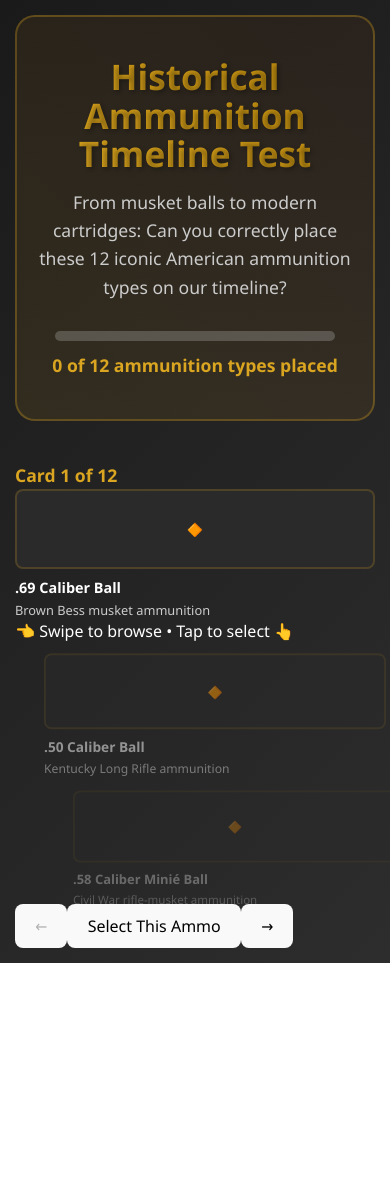
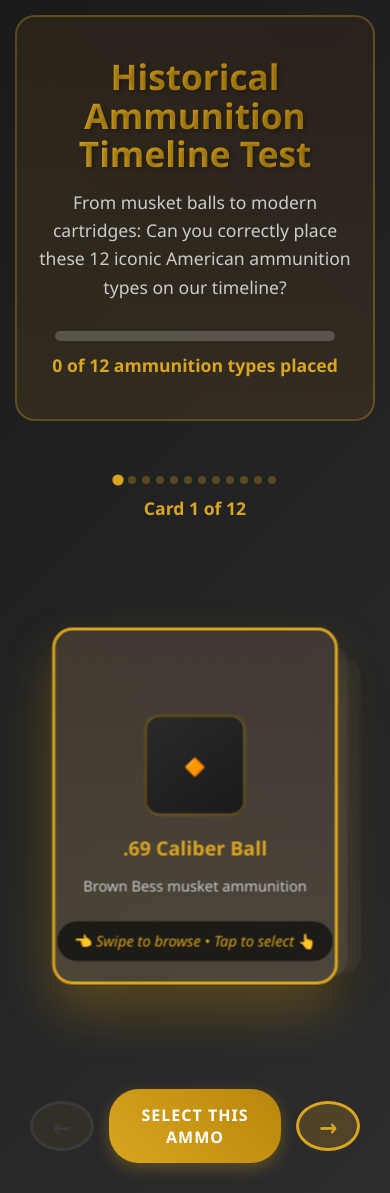
Before and after one commit to andrejanev96/firearms-timeline-test, a React (Vite) app: page / in a window 390 px wide. Before the commit the page ends 963 px from the top, so only its background shows below. Built offline with nearby package versions, Linux system fonts and the light colour scheme.

Commit message:
responsivess fixes

```diff
--- a/src/App.css
+++ b/src/App.css
@@ -93,19 +93,19 @@ body {
   font-size: 1.1rem;
 }
 
-/* Firearms Bank - Reduced spacing */
-.firearms-bank {
+/* Desktop Ammunition Bank */
+.ammunition-bank {
   margin-bottom: 30px;
 }
 
-.firearms-bank h2 {
+.ammunition-bank h2 {
   text-align: center;
   margin-bottom: 20px;
   color: #daa520;
   font-size: 1.6rem;
 }
 
-.firearms-grid {
+.ammunition-grid {
   display: grid;
   grid-template-columns: repeat(auto-fit, minmax(220px, 1fr));
   gap: 15px;
@@ -118,7 +118,6 @@ body {
   place-items: center;
   max-width: 1200px;
   margin: 0 auto;
-  /* Force firearms into fewer rows with more columns */
   grid-auto-rows: minmax(200px, auto);
 }
 
@@ -133,7 +132,8 @@ body {
   border: 2px solid rgba(218, 165, 32, 0.3);
 }
 
-.firearm-card {
+/* Desktop Ammo Cards */
+.ammo-card {
   background: linear-gradient(145deg, #333333, #404040);
   border-radius: 12px;
   padding: 15px;
@@ -147,17 +147,19 @@ body {
   max-width: 220px;
   position: relative;
   overflow: visible;
-  /* Compact sizing for better grid layout */
   min-height: 180px;
+  display: flex;
+  flex-direction: column;
+  justify-content: center;
 }
 
-.firearm-card:hover {
+.ammo-card:hover {
   transform: translateY(-8px);
   box-shadow: 0 15px 30px rgba(218, 165, 32, 0.3);
   border-color: #daa520;
 }
 
-.firearm-card.dragging {
+.ammo-card.dragging {
   opacity: 0.8;
   transform: rotate(5deg) scale(1.05);
   cursor: grabbing;
@@ -165,7 +167,7 @@ body {
   box-shadow: 0 15px 30px rgba(218, 165, 32, 0.5);
 }
 
-.firearm-card.in-timeline {
+.ammo-card.in-timeline {
   transform: scale(0.9);
   cursor: pointer;
   background: linear-gradient(145deg, #2a2a2a, #363636);
@@ -173,45 +175,31 @@ body {
   width: 100%;
 }
 
-.firearm-card.in-timeline:hover {
+.ammo-card.in-timeline:hover {
   background: linear-gradient(145deg, #cc4444, #aa3333);
   transform: scale(0.85);
 }
 
-/* Draggable state for bank firearms */
-.firearm-card[draggable="true"] {
-  cursor: grab;
-}
-
-.firearm-card[draggable="true"]:active {
-  cursor: grabbing;
-}
-
-/* Non-draggable state during selection mode */
-.firearm-card[draggable="false"] {
-  cursor: pointer;
-}
-
 /* Selection Mode Styles */
-.firearm-card.selected {
+.ammo-card.selected {
   border: 3px solid #daa520;
   background: linear-gradient(145deg, #4a4a2a, #5a5a3a);
   box-shadow: 0 0 20px rgba(218, 165, 32, 0.5);
   transform: translateY(-8px) scale(1.05);
 }
 
-.firearm-card.selected:hover {
+.ammo-card.selected:hover {
   transform: translateY(-8px) scale(1.05);
   box-shadow: 0 0 25px rgba(218, 165, 32, 0.7);
 }
 
-.firearm-card.dimmed {
+.ammo-card.dimmed {
   opacity: 0.4;
   pointer-events: all;
   filter: grayscale(50%);
 }
 
-.firearm-card.dimmed:hover {
+.ammo-card.dimmed:hover {
   opacity: 0.6;
   transform: translateY(-2px);
 }
@@ -280,6 +268,354 @@ body {
   font-size: 0.8rem;
   color: #cccccc;
   line-height: 1.3;
+}
+
+/* MOBILE CARD STACK - COMPLETELY NEW */
+.mobile-card-container {
+  padding: 20px;
+  min-height: 85vh;
+  display: flex;
+  flex-direction: column;
+  position: relative;
+}
+
+.mobile-progress {
+  text-align: center;
+  margin-bottom: 20px;
+  z-index: 10;
+  position: relative;
+}
+
+.progress-dots {
+  display: flex;
+  justify-content: center;
+  gap: 6px;
+  margin-bottom: 10px;
+}
+
+.progress-dot {
+  width: 8px;
+  height: 8px;
+  border-radius: 50%;
+  background: rgba(218, 165, 32, 0.3);
+  transition: all 0.3s ease;
+}
+
+.progress-dot.active {
+  background: #daa520;
+  transform: scale(1.4);
+}
+
+.progress-dot.completed {
+  background: #28a745;
+}
+
+/* TRUE CARD STACK */
+.card-stack {
+  flex: 1;
+  position: relative;
+  display: flex;
+  align-items: center;
+  justify-content: center;
+  margin: 20px 0;
+  height: 450px;
+  perspective: 1000px;
+}
+
+.stacked-card {
+  position: absolute;
+  width: 300px;
+  height: 400px;
+  border-radius: 20px;
+  transition: all 0.4s cubic-bezier(0.4, 0, 0.2, 1);
+  transform-style: preserve-3d;
+}
+
+.stacked-card.current {
+  z-index: 100;
+  transform: translateX(0) translateY(0) scale(1) rotateY(0deg);
+}
+
+.stacked-card.next {
+  z-index: 90;
+  transform: translateX(15px) translateY(10px) scale(0.95) rotateY(-5deg);
+  opacity: 0.8;
+}
+
+.stacked-card.prev {
+  z-index: 80;
+  transform: translateX(-15px) translateY(10px) scale(0.95) rotateY(5deg);
+  opacity: 0.8;
+}
+
+.ammo-card.mobile-card {
+  width: 100%;
+  height: 100%;
+  max-width: none;
+  cursor: pointer;
+  padding: 30px 20px;
+  display: flex;
+  flex-direction: column;
+  justify-content: center;
+  border-radius: 20px;
+  box-shadow: 0 20px 40px rgba(0, 0, 0, 0.4);
+  background: linear-gradient(145deg, #333333, #404040);
+  border: 3px solid transparent;
+  position: relative;
+  overflow: hidden;
+}
+
+.ammo-card.mobile-card::before {
+  content: "";
+  position: absolute;
+  top: 0;
+  left: 0;
+  right: 0;
+  bottom: 0;
+  background: linear-gradient(
+    45deg,
+    rgba(218, 165, 32, 0.1),
+    rgba(139, 69, 19, 0.1)
+  );
+  z-index: -1;
+}
+
+.ammo-card.mobile-card.top-card {
+  border-color: #daa520;
+  box-shadow: 0 25px 50px rgba(218, 165, 32, 0.3);
+  transform: scale(1.02);
+}
+
+.mobile-card .ammo-image {
+  width: 120px;
+  height: 120px;
+  margin: 0 auto 20px;
+  font-size: 64px;
+  border-radius: 15px;
+  background: linear-gradient(145deg, #2a2a2a, #1a1a1a);
+  border: 3px solid rgba(218, 165, 32, 0.3);
+}
+
+.mobile-card .ammo-name {
+  font-size: 1.4rem;
+  font-weight: bold;
+  margin-bottom: 15px;
+  color: #daa520;
+  text-align: center;
+}
+
+.mobile-card .ammo-description {
+  font-size: 1rem;
+  color: #cccccc;
+  text-align: center;
+  line-height: 1.5;
+}
+
+.mobile-card-actions {
+  position: absolute;
+  bottom: 20px;
+  left: 0;
+  right: 0;
+  text-align: center;
+}
+
+.swipe-hint {
+  color: #daa520;
+  font-size: 0.9rem;
+  font-style: italic;
+  background: rgba(0, 0, 0, 0.6);
+  padding: 8px 16px;
+  border-radius: 20px;
+  display: inline-block;
+}
+
+.mobile-navigation {
+  display: flex;
+  align-items: center;
+  justify-content: space-between;
+  gap: 15px;
+  margin-top: 20px;
+  z-index: 10;
+  position: relative;
+}
+
+.nav-btn {
+  width: 60px;
+  height: 60px;
+  border-radius: 50%;
+  background: rgba(218, 165, 32, 0.2);
+  border: 3px solid #daa520;
+  color: #daa520;
+  font-size: 1.8rem;
+  font-weight: bold;
+  cursor: pointer;
+  transition: all 0.3s ease;
+  display: flex;
+  align-items: center;
+  justify-content: center;
+}
+
+.nav-btn:disabled {
+  opacity: 0.3;
+  cursor: not-allowed;
+  border-color: #666;
+  color: #666;
+}
+
+.nav-btn:not(:disabled):hover {
+  background: #daa520;
+  color: white;
+  transform: scale(1.1);
+  box-shadow: 0 5px 15px rgba(218, 165, 32, 0.4);
+}
+
+.select-btn {
+  flex: 1;
+  background: linear-gradient(45deg, #daa520, #b8860b);
+  color: white;
+  border: none;
+  padding: 18px 25px;
+  border-radius: 30px;
+  font-size: 1.2rem;
+  font-weight: 700;
+  cursor: pointer;
+  transition: all 0.3s ease;
+  box-shadow: 0 5px 15px rgba(218, 165, 32, 0.3);
+  text-transform: uppercase;
+  letter-spacing: 1px;
+}
+
+.select-btn:hover {
+  transform: translateY(-3px);
+  box-shadow: 0 8px 25px rgba(218, 165, 32, 0.5);
+}
+
+/* Mobile Timeline Overlay */
+.mobile-timeline-overlay {
+  position: fixed;
+  top: 0;
+  left: 0;
+  right: 0;
+  bottom: 0;
+  background: linear-gradient(135deg, #1a1a1a 0%, #2d2d2d 100%);
+  z-index: 1000;
+  display: flex;
+  flex-direction: column;
+  padding: 20px;
+  animation: slideUp 0.3s ease-out;
+}
+
+@keyframes slideUp {
+  from {
+    transform: translateY(100%);
+  }
+  to {
+    transform: translateY(0);
+  }
+}
+
+.mobile-timeline-header {
+  text-align: center;
+  margin-bottom: 30px;
+  padding: 20px;
+  background: rgba(218, 165, 32, 0.1);
+  border-radius: 15px;
+  border: 2px solid rgba(218, 165, 32, 0.3);
+}
+
+.mobile-timeline-header h3 {
+  color: #daa520;
+  margin-bottom: 10px;
+  font-size: 1.3rem;
+}
+
+.mobile-timeline-periods {
+  flex: 1;
+  display: flex;
+  flex-direction: column;
+  gap: 15px;
+  overflow-y: auto;
+}
+
+.mobile-timeline-period {
+  background: rgba(255, 255, 255, 0.05);
+  border: 2px solid rgba(218, 165, 32, 0.3);
+  border-radius: 15px;
+  padding: 20px;
+  cursor: pointer;
+  transition: all 0.3s ease;
+  text-align: center;
+}
+
+.mobile-timeline-period:hover {
+  background: rgba(218, 165, 32, 0.1);
+  border-color: #daa520;
+  transform: scale(1.02);
+}
+
+.mobile-period-label {
+  font-size: 1.2rem;
+  font-weight: 600;
+  color: #daa520;
+  margin-bottom: 5px;
+}
+
+.mobile-period-years {
+  color: #cccccc;
+  font-size: 1rem;
+}
+
+/* Mobile Complete Section */
+.mobile-complete-section {
+  position: fixed;
+  top: 0;
+  left: 0;
+  right: 0;
+  bottom: 0;
+  background: linear-gradient(135deg, #1a1a1a 0%, #2d2d2d 100%);
+  display: flex;
+  align-items: center;
+  justify-content: center;
+  z-index: 1000;
+  padding: 20px;
+}
+
+.mobile-completion-message {
+  text-align: center;
+  background: rgba(218, 165, 32, 0.1);
+  border: 2px solid rgba(218, 165, 32, 0.3);
+  border-radius: 20px;
+  padding: 40px 20px;
+  max-width: 400px;
+}
+
+.mobile-completion-message h2 {
+  color: #daa520;
+  margin-bottom: 15px;
+  font-size: 1.8rem;
+}
+
+.mobile-completion-message p {
+  color: #cccccc;
+  margin-bottom: 25px;
+  line-height: 1.5;
+}
+
+.mobile-complete-btn {
+  background: linear-gradient(45deg, #daa520, #b8860b);
+  color: white;
+  border: none;
+  padding: 15px 30px;
+  border-radius: 25px;
+  font-size: 1.2rem;
+  font-weight: 600;
+  cursor: pointer;
+  transition: all 0.3s ease;
+}
+
+.mobile-complete-btn:hover {
+  transform: translateY(-2px);
+  box-shadow: 0 5px 15px rgba(218, 165, 32, 0.4);
 }
 
 /* Timeline Styles - Reduced spacing */
@@ -375,48 +711,11 @@ body {
   box-shadow: 0 0 15px rgba(218, 165, 32, 0.4);
 }
 
-/* Timeline firearms interaction states */
-.disabled-interaction {
-  pointer-events: none;
-  opacity: 0.7;
-  cursor: not-allowed;
-}
-
-.disabled-interaction .firearm-card {
-  cursor: not-allowed;
-  filter: grayscale(30%);
-  border-color: #666 !important;
-}
-
-.disabled-interaction .firearm-card:hover {
-  transform: scale(0.9) !important;
-  background: linear-gradient(145deg, #2a2a2a, #363636) !important;
-  box-shadow: none !important;
-}
-
-/* Enhanced drop zone interaction during selection */
+/* Timeline Selection Mode */
 .drop-zone.selectable {
   cursor: pointer;
   transition: all 0.3s ease;
   position: relative;
-}
-
-.drop-zone.selectable::before {
-  content: "";
-  position: absolute;
-  top: 0;
-  left: 0;
-  right: 0;
-  bottom: 0;
-  background: transparent;
-  z-index: 1;
-  pointer-events: none;
-}
-
-.drop-zone.highlighted::before {
-  background: rgba(218, 165, 32, 0.05);
-  border: 2px solid rgba(218, 165, 32, 0.3);
-  border-radius: 10px;
 }
 
 .drop-zone.highlighted {
@@ -438,6 +737,25 @@ body {
   to {
     box-shadow: 0 0 15px rgba(218, 165, 32, 0.6);
   }
+}
+
+/* Timeline firearms interaction states */
+.disabled-interaction {
+  pointer-events: none;
+  opacity: 0.7;
+  cursor: not-allowed;
+}
+
+.disabled-interaction .ammo-card {
+  cursor: not-allowed;
+  filter: grayscale(30%);
+  border-color: #666 !important;
+}
+
+.disabled-interaction .ammo-card:hover {
+  transform: scale(0.9) !important;
+  background: linear-gradient(145deg, #2a2a2a, #363636) !important;
+  box-shadow: none !important;
 }
 
 .drop-placeholder {
@@ -760,21 +1078,21 @@ body {
 
 /* Enhanced responsive grid for different screen sizes */
 @media (min-width: 1200px) {
-  .firearms-grid {
+  .ammunition-grid {
     grid-template-columns: repeat(6, 1fr);
     max-width: 1300px;
   }
 }
 
 @media (min-width: 900px) and (max-width: 1199px) {
-  .firearms-grid {
+  .ammunition-grid {
     grid-template-columns: repeat(4, 1fr);
     max-width: 1000px;
   }
 }
 
 @media (min-width: 600px) and (max-width: 899px) {
-  .firearms-grid {
+  .ammunition-grid {
     grid-template-columns: repeat(3, 1fr);
     max-width: 750px;
   }
@@ -804,11 +1122,16 @@ body {
     width: 280px;
   }
 
-  .firearms-grid {
-    grid-template-columns: repeat(2, 1fr);
-    gap: 12px;
-    padding: 20px;
-    max-width: 500px;
+  .ammunition-grid {
+    display: none !important;
+  }
+
+  .ammunition-bank {
+    display: none !important;
+  }
+
+  .timeline-section {
+    display: none !important;
   }
 
   .timeline-periods {
@@ -869,13 +1192,42 @@ body {
 }
 
 @media (max-width: 480px) {
-  .firearm-card {
+  .mobile-card-container {
     padding: 15px;
   }
 
-  .firearm-image {
-    height: 90px;
-    font-size: 36px;
+  .card-stack {
+    height: 400px;
+  }
+
+  .stacked-card {
+    width: 280px;
+    height: 350px;
+  }
+
+  .mobile-card .ammo-image {
+    width: 100px;
+    height: 100px;
+    font-size: 48px;
+  }
+
+  .mobile-card .ammo-name {
+    font-size: 1.2rem;
+  }
+
+  .mobile-card .ammo-description {
+    font-size: 0.9rem;
+  }
+
+  .nav-btn {
+    width: 50px;
+    height: 50px;
+    font-size: 1.5rem;
+  }
+
+  .select-btn {
+    font-size: 1rem;
+    padding: 15px 20px;
   }
 
   .complete-btn {
@@ -886,13 +1238,21 @@ body {
 
 /* Touch improvements for mobile */
 @media (hover: none) and (pointer: coarse) {
-  .firearm-card:hover {
+  .ammo-card:hover {
     transform: none;
     box-shadow: 0 5px 15px rgba(0, 0, 0, 0.2);
   }
 
-  .firearm-card.in-timeline:hover {
+  .ammo-card.in-timeline:hover {
     background: linear-gradient(145deg, #cc4444, #aa3333);
     transform: scale(0.9);
   }
+
+  .nav-btn:hover {
+    transform: none;
+  }
+
+  .select-btn:hover {
+    transform: none;
+  }
 }
```
